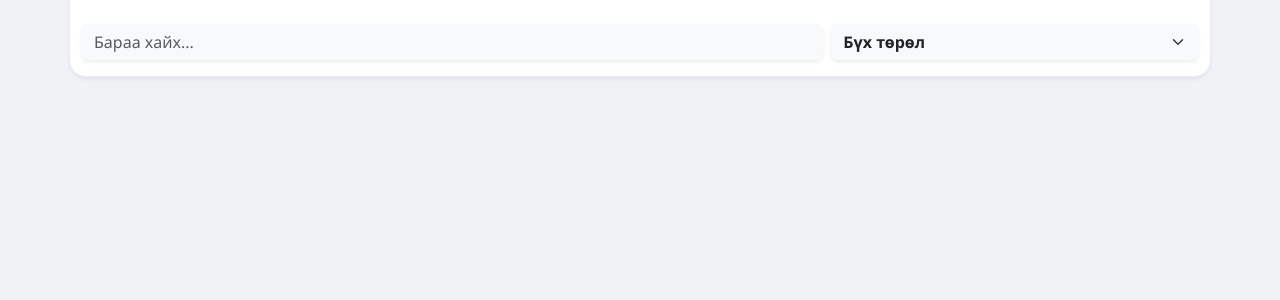
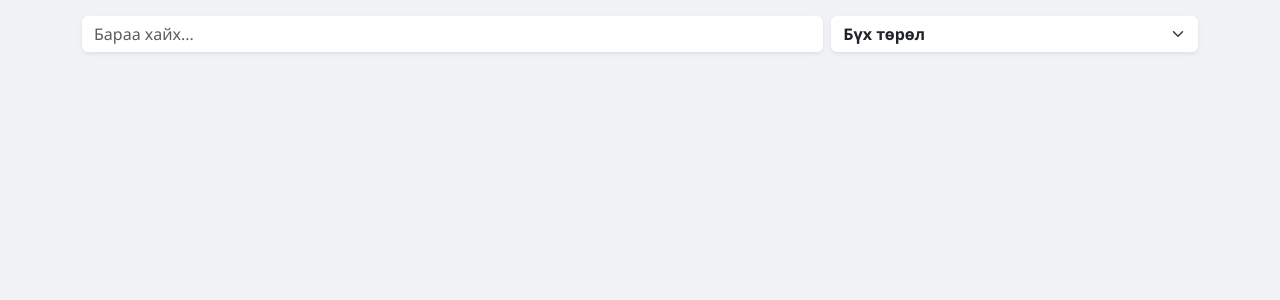
Before and after one commit to TSodoo-1985/Tolgoit_Num, a Flask app: page /dashboard in a window 1280 px wide. Shown: the part 60-360 px from the top of the page. Run offline with Flask 3, Linux system fonts and the light colour scheme; the visitor is signed in with stand-in values (Sample User, id 1); data that the repository does not hold is empty.

Commit message:
Update dashboard.html

```diff
--- a/templates/dashboard.html
+++ b/templates/dashboard.html
@@ -1,13 +1,36 @@
 {% extends "layout.html" %}
 {% block content %}
 
+<style>
+    .sticky-search-wrapper {
+        position: -webkit-sticky;
+        position: sticky;
+        top: 58px; /* Navbar-ын өндөрт тааруулсан зай */
+        z-index: 1010;
+        background-color: #f0f2f5; /* Body-ийн background-тай ижил өнгө */
+        margin: -1rem -1rem 1rem -1rem;
+        padding: 1rem 1rem;
+    }
+
+    .small-label { font-size: 9px; font-weight: bold; letter-spacing: 0.5px; }
+    .card { transition: transform 0.2s; border-radius: 15px; }
+    .card:active { transform: scale(0.98); }
+    .bg-light { background-color: #f8f9fa !important; }
+
+    @media (max-width: 576px) {
+        .sticky-search-wrapper {
+            top: 50px; /* Мобайл дээр Navbar арай намхан болдог */
+        }
+    }
+</style>
+
 <div class="sticky-search-wrapper">
-    <div class="row g-2 mb-3 px-2 py-3 bg-white shadow-sm rounded-bottom-4">
+    <div class="row g-2">
         <div class="col-8">
-            <input type="text" id="mainSearch" class="form-control border-0 shadow-sm bg-light" placeholder="Бараа хайх..." onkeyup="filterProducts()">
+            <input type="text" id="mainSearch" class="form-control border-0 shadow-sm" placeholder="Бараа хайх..." onkeyup="filterProducts()">
         </div>
         <div class="col-4">
-            <select id="catFilter" class="form-select border-0 shadow-sm fw-bold bg-light" onchange="filterProducts()">
+            <select id="catFilter" class="form-select border-0 shadow-sm fw-bold" onchange="filterProducts()">
                 <option value="">Бүх төрөл</option>
                 {% for c in categories %}<option value="{{ c }}">{{ c }}</option>{% endfor %}
             </select>
@@ -43,7 +66,7 @@
                 <div class="text-end">
                     <small class="text-muted d-block small-label">ҮЛДЭГДЭЛ</small>
                     <span class="badge {{ 'bg-success' if p.stock > 10 else 'bg-danger' }} fs-6 rounded-pill">
-                        {{ p.stock }} {{ p.unit }}
+                        {{ "{:,.0f}".format(p.stock) }} {{ p.unit }}
                     </span>
                 </div>
             </div>
@@ -81,7 +104,9 @@
     function addToCartLocal(id, name, retail, wholesale, cost) {
         const qtyInp = document.getElementById(`qty-${id}`);
         const typeInp = document.getElementById(`type-${id}`);
-        const qty = parseFloat(qtyInp.value);
+
+        // ЗАСВАР: Оруулсан тоог бүхэл (Integer) болгож авах
+        let qty = parseInt(qtyInp.value, 10);
         const type = typeInp.value;
 
         if (!qty || qty <= 0) {
@@ -93,6 +118,9 @@
         if (type === "Жижиглэн зарлага") selectedPrice = retail;
         else if (type === "Бөөний зарлага") selectedPrice = wholesale;
         else if (type === "Орлого") selectedPrice = 0;
+
+        // Үнийг мөн бүхэл тоо болгох
+        selectedPrice = Math.round(selectedPrice);
 
         let cart = JSON.parse(localStorage.getItem('myCart')) || [];
 
@@ -128,31 +156,4 @@
     }
 </script>
 
-<style>
-    .small-label { font-size: 9px; font-weight: bold; letter-spacing: 0.5px; }
-    .card { transition: transform 0.2s; border-radius: 15px; }
-    .card:active { transform: scale(0.98); }
-    .bg-light { background-color: #f8f9fa !important; }
-
-    /* STICKY SEARCH CSS */
-    .sticky-search-wrapper {
-        position: -webkit-sticky;
-        position: sticky;
-        top: 56px; /* Navbar-ын өндөр. Үүний ачаар Navbar-тай давхцахгүй */
-        z-index: 1010;
-        margin: -1rem -0.5rem 1rem -0.5rem; /* Layout-ын padding-ыг нөхөх */
-    }
-
-    .sticky-search-wrapper > .row {
-        background-color: white !important;
-        border-bottom: 1px solid #eee;
-    }
-
-    @media (max-width: 991px) {
-        .sticky-search-wrapper {
-            top: 55px; /* Мобайл Navbar-ын өндөрт тааруулах */
-        }
-    }
-</style>
-
 {% endblock %}
```
